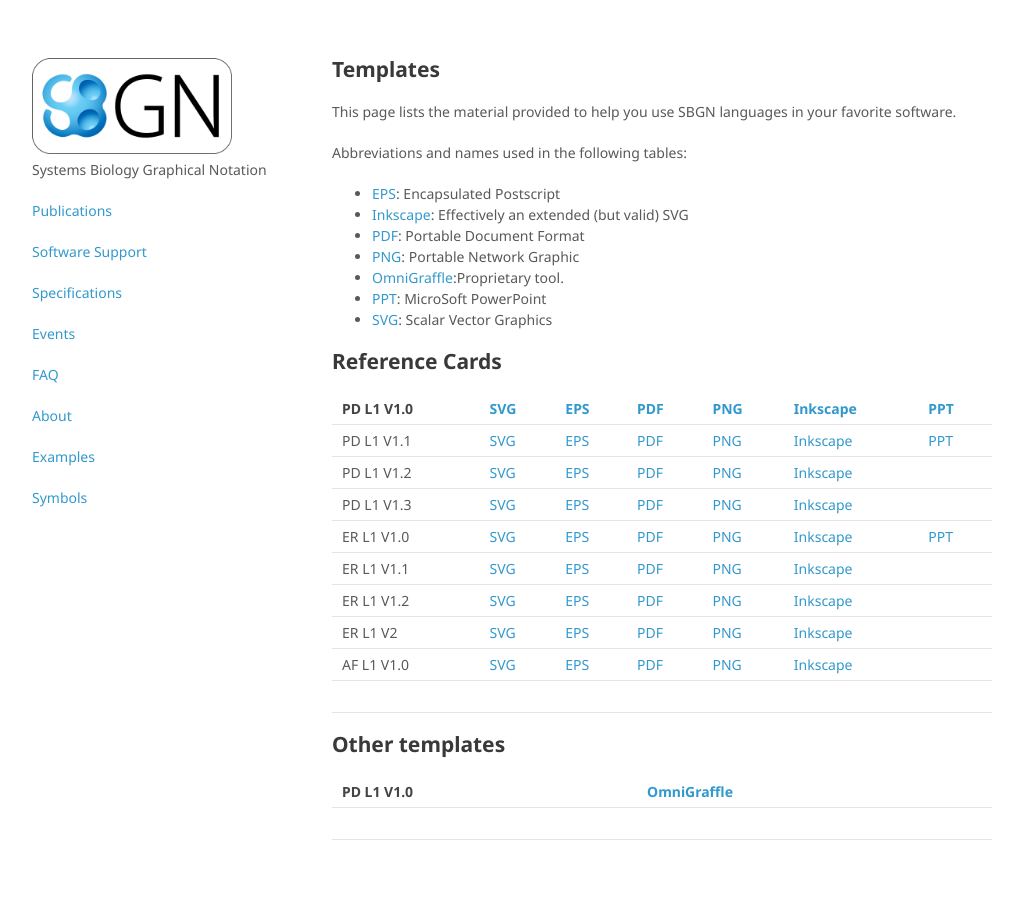
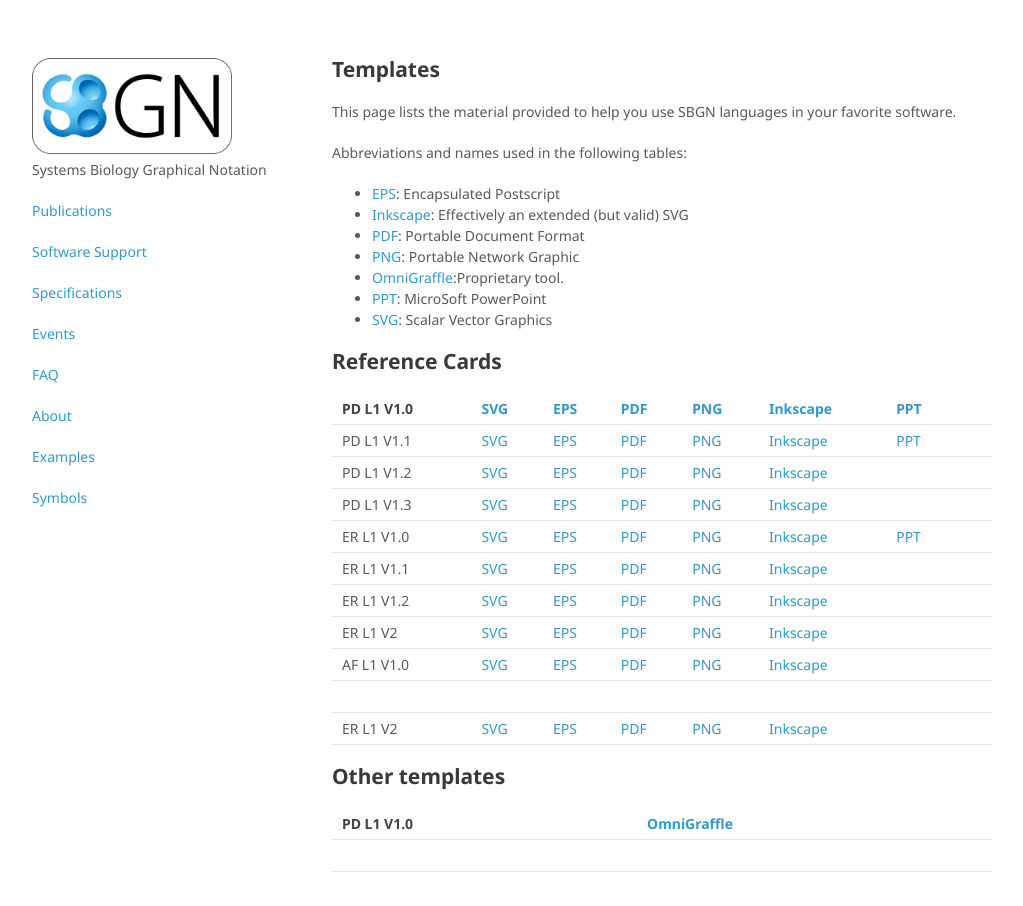
Before and after one commit to sbgn/sbgn, a Jekyll site: the page built from docs/templates.md, in a window 1280 px wide and 1100 px high, cut to the strip 0-906 px from the top of the window. Shown: the whole strip, without its empty margins (128-1151 px from the left). Built offline with Jekyll 4.4.1, drawn with Linux system fonts in a browser that asks for light colours.

Commit message:
Update templates.md

```diff
--- a/docs/templates.md
+++ b/docs/templates.md
@@ -31,7 +31,8 @@ Reference Cards
 | ER L1 V1.2 | [SVG](https://cdn.rawgit.com/sbgn/entity-relationships/62944e1f8271444956abf2cfd105b39bb677503d/templates/ER_L1V1.2.svg)                   | [EPS](https://raw.githubusercontent.com/sbgn/entity-relationships/62944e1f8271444956abf2cfd105b39bb677503d/templates/ER_L1V1.2.eps)                   | [PDF](https://raw.githubusercontent.com/sbgn/entity-relationships/62944e1f8271444956abf2cfd105b39bb677503d/templates/ER_L1V1.2.pdf)                   | [PNG](https://raw.githubusercontent.com/sbgn/entity-relationships/62944e1f8271444956abf2cfd105b39bb677503d/templates/ER_L1V1.2.png)                   | [Inkscape](https://cdn.rawgit.com/sbgn/entity-relationships/62944e1f8271444956abf2cfd105b39bb677503d/templates/ER_L1V1.2-Inkscape.svg)                   |                                                                                                                  |
 | ER L1 V2 | [SVG](https://cdn.rawgit.com/sbgn/entity-relationships/dd05b6ff66fd008c48f810c34f2b414aea01ea5e/templates/ER_L1V1.2.svg)                   | [EPS](https://raw.githubusercontent.com/sbgn/entity-relationships/dd05b6ff66fd008c48f810c34f2b414aea01ea5e/templates/ER_L1V1.2.eps)                   | [PDF](https://raw.githubusercontent.com/sbgn/entity-relationships/dd05b6ff66fd008c48f810c34f2b414aea01ea5e/templates/ER_L1V1.2.pdf)                   | [PNG](https://raw.githubusercontent.com/sbgn/entity-relationships/dd05b6ff66fd008c48f810c34f2b414aea01ea5e/templates/ER_L1V1.2.png)                   | [Inkscape](https://cdn.rawgit.com/sbgn/entity-relationships/dd05b6ff66fd008c48f810c34f2b414aea01ea5e/templates/ER_L1V1.2-Inkscape.svg)                   |                                                                                                                  |
 | AF L1 V1.0 | [SVG](https://cdn.rawgit.com/sbgn/activity-flows/c57ed0b66fdb0e83ac033d0850b7e96e06b33b08/templates/AF_L1V1.0.svg)                                | [EPS](https://raw.githubusercontent.com/sbgn/activity-flows/c57ed0b66fdb0e83ac033d0850b7e96e06b33b08/templates/AF_L1V1.0.eps)                                | [PDF](https://raw.githubusercontent.com/sbgn/activity-flows/c57ed0b66fdb0e83ac033d0850b7e96e06b33b08/templates/AF_L1V1.0.pdf)                                | [PNG](https://raw.githubusercontent.com/sbgn/activity-flows/c57ed0b66fdb0e83ac033d0850b7e96e06b33b08/templates/AF_L1V1.0.png)                                | [Inkscape](https://cdn.rawgit.com/sbgn/activity-flows/c57ed0b66fdb0e83ac033d0850b7e96e06b33b08/templates/AF_L1V1.0-Inkscape.svg)                                |
-||
+|
+| ER L1 V2 | [SVG](https://cdn.rawgit.com/sbgn/entity-relationships/dd05b6ff66fd008c48f810c34f2b414aea01ea5e/templates/ER_L1V1.2.svg)                   | [EPS](https://raw.githubusercontent.com/sbgn/entity-relationships/dd05b6ff66fd008c48f810c34f2b414aea01ea5e/templates/ER_L1V1.2.eps)                   | [PDF](https://raw.githubusercontent.com/sbgn/entity-relationships/dd05b6ff66fd008c48f810c34f2b414aea01ea5e/templates/ER_L1V1.2.pdf)                   | [PNG](https://raw.githubusercontent.com/sbgn/entity-relationships/dd05b6ff66fd008c48f810c34f2b414aea01ea5e/templates/ER_L1V1.2.png)                   | [Inkscape](https://cdn.rawgit.com/sbgn/entity-relationships/dd05b6ff66fd008c48f810c34f2b414aea01ea5e/templates/ER_L1V1.2-Inkscape.svg)                   |                                                                                                                  ||
 
 Other templates
 ---------------
```
